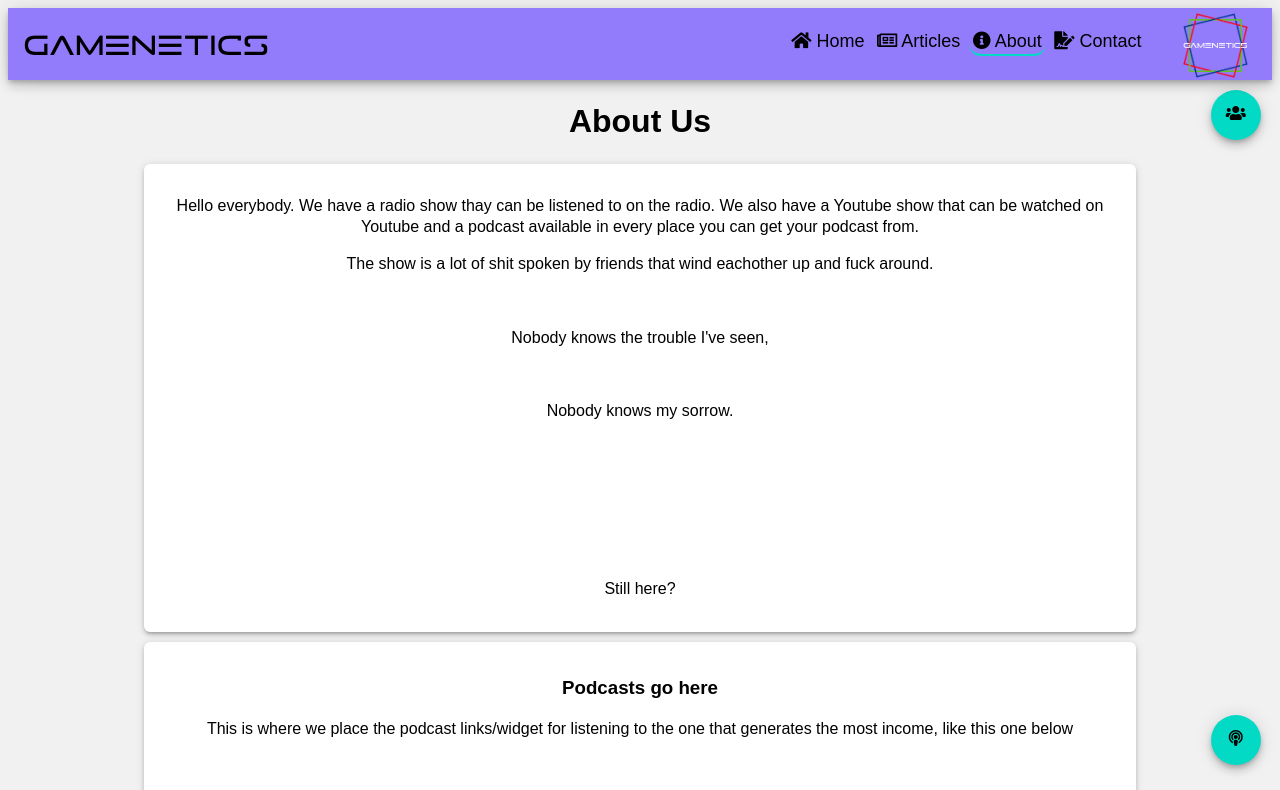
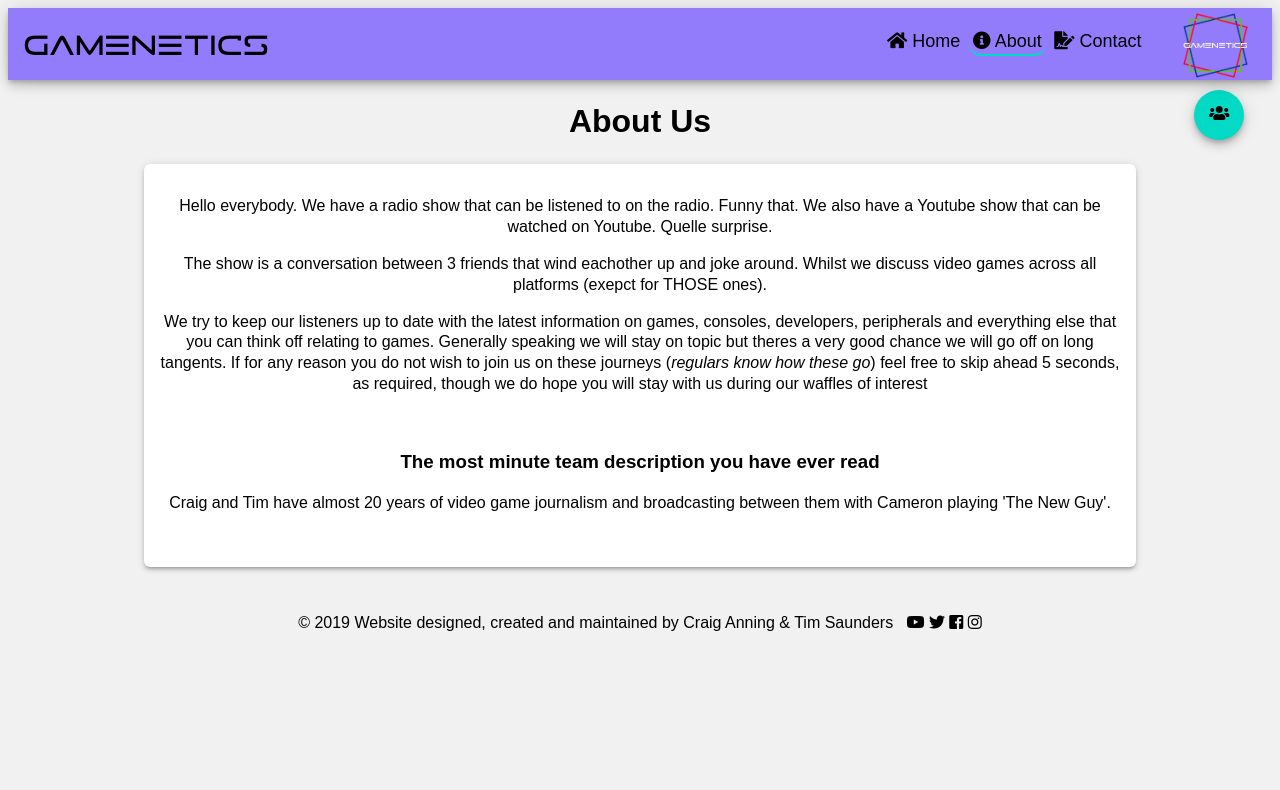
Before and after one commit to MetalHeadCraig/Website, a PHP site: page /about.php in a window 1280 px wide. Shown: the top 790 px of the page. After the commit the page ends 631 px from the top, so only its background shows below. Run offline with PHP 8.4, Linux system fonts and the light colour scheme; some libraries are stand-ins or nearby versions.

Commit message:
Going live

```diff
--- a/about.php
+++ b/about.php
@@ -5,27 +5,24 @@ include 'includes/overall/header.php';
 
     <h1>About Us</h1>
 	<div class="card shadow--3dp">
-	    <p>Hello everybody. We have a radio show thay can be listened to on the radio.
-        We also have a Youtube show that can be watched on Youtube and a podcast available in every place you can get your podcast from.</p>
-        <p>The show is a lot of shit spoken by friends that wind eachother up and fuck around.</p>
+	    <p>Hello everybody. We have a radio show that can be listened to on the radio. Funny that.
+        We also have a Youtube show that can be watched on Youtube. Quelle surprise.</p>
+        <p>The show is a conversation between 3 friends that wind eachother up and joke around.
+        Whilst we discuss video games across all platforms (exepct for THOSE ones).</p>
+        <p>We try to keep our listeners up to date with the latest information on games, consoles, developers, peripherals and everything else that you can think off relating to games.
+        Generally speaking we will stay on topic but theres a very good chance we will go off on long tangents. If for any reason you do not wish to join us on these journeys (<i>regulars know how these go</i>)
+        feel free to skip ahead 5 seconds, as required, though we do hope you will stay with us during our waffles of interest</p>
         <br>
-        <p>Nobody knows the trouble I've seen,</p>
+        <h3>The most minute team description you have ever read</h3>
+        <p>Craig and Tim have almost 20 years of video game journalism and broadcasting between them with Cameron playing 'The New Guy'.</p>
         <br>
-        <p>Nobody knows my sorrow.</p>
+    </div>
+  <!-- <div class="card shadow--3dp">
+       <h3>We podcast too</h3>
+        <p>We also podcast our radio show and YouTube show in all the normal places to get your podcasts from, like this place below</p>
         <br>
-        <br>
-        <br>
-        <br>
-        <br>
-        <br>
-        <p>Still here?</p>
-    </div>
-   <div class="card shadow--3dp">
-       <h3>Podcasts go here</h3>
-        <p>This is where we place the podcast links/widget for listening to the one that generates the most income, like this one below</p>
-        <p>&nbsp;</p>
         <iframe src="https://open.spotify.com/embed/show/3j9nu2qpJrUxEXp5qMudM7" width="500" height="280" frameborder="0" allowtransparency="true" allow="encrypted-media"></iframe>
-    </div>
+    </div> -->
     <br>
 
 <?php include 'includes/overall/footer.php'; ?>
--- a/css/main.css
+++ b/css/main.css
@@ -108,6 +108,12 @@ h1 {
 /* Float articles and social feed side by side */
 .column {
   float: left;
+  width: 100%;
+  padding: 10px;
+}
+
+.scolumn {
+  float: left;
   width: 48%;
   padding: 10px;
 }
@@ -161,7 +167,7 @@ i {
   border-radius: 50%;
   background-color: #03dac5;
   padding: 15px;
-  right: 1.5%;
+  right: 2.8%;
   position: fixed;
   cursor: pointer;
   width: 50px;
@@ -212,7 +218,7 @@ i {
 .fa-google {
   color: #3B5998;
 }
-.fa-podcast {
+.fa-apple {
   color: #D56DFB;
 }
 
--- a/includes/header.php
+++ b/includes/header.php
@@ -3,8 +3,8 @@
 					<div id="nav">
 					<button id="home" onclick="selectButton('#home')" <?php if ($page == "home") {?> class="active" <?php ;} ?>>
 							<a href="../index.php"><i class="fas fa-home"></i> Home</a></button>
-						<button id="articles" onclick="selectButton('#articles')" <?php if ($page == "articles") {?> class="active" <?php ;} ?>>
-							<a href="../articles.php"><i class="far fa-newspaper"></i> Articles</a></button>
+		<!--				<button id="articles" onclick="selectButton('#articles')" <?php if ($page == "articles") {?> class="active" <?php ;} ?>>
+							<a href="../articles.php"><i class="far fa-newspaper"></i> Articles</a></button> -->
 						<button id="about" onclick="selectButton('#about')" <?php if ($page == "about") {?> class="active" <?php ;} ?>>
 							<a href="../about.php"><i class="fas fa-info-circle"></i> About</a></button>
 						<button id="contact" onclick="selectButton('#contact')" <?php if ($page == "contact") {?> class="active" <?php ;} ?>>
--- a/includes/sidebar.php
+++ b/includes/sidebar.php
@@ -3,13 +3,13 @@
         <a href="https://www.youtube.com/channel/UCKm3WCRV3zQoZtlC7KR2dJw"><i class="fab fa-youtube"></i></a>
         <a href="https://twitter.com/snvgs"><i class="fab fa-twitter"></i></a>
         <a href="https://en-gb.facebook.com/pg/SNVGS"><i class="fab fa-facebook-square"></i></a>
-		<a href="https://www.instagram.com/"><i class="fab fa-instagram"></i></a>
+		<!-- <a href="https://www.instagram.com/"><i class="fab fa-instagram"></i></a> -->
     </div></div>
 
-	<i class="fas fa-podcast shadow--6dp" id="podcast-call"></i>
+	<!-- <i class="fas fa-podcast shadow--6dp" id="podcast-call"></i>
 	<div id="pmedia"><div class="podcast shadow--2dp">
 		<a href="#"><i class="fab fa-spotify"></i></a>
 		<a href="#"><i class="fab fa-soundcloud"></i></a>
 		<a href="#"><i class="fab fa-google"></i></a>
-		<a href="#"><i class="fas fa-podcast"></i></a>
-	</div></div>
+		<a href="#"><i class="fab fa-apple"></i></a>
+	</div></div> -->
--- a/index.php
+++ b/index.php
@@ -47,11 +47,11 @@ include 'includes/overall/header.php';
 
 		<div class="row">
 			<center><h3>Social Feed</h3></center>
-  			<div class="column shadow--3dp card">
+  			<div class="scolumn shadow--3dp card">
 					<h4><b>Facebook</b></h4>
 					<iframe src="https://www.facebook.com/plugins/page.php?href=https%3A%2F%2Fwww.facebook.com%2Fsnvgs&tabs=timeline&width=400&height=500&small_header=true&adapt_container_width=true&hide_cover=false&show_facepile=true&appId" width="400" height="500" style="border:none;overflow:hidden" scrolling="no" frameborder="0" allowTransparency="true" allow="encrypted-media"></iframe>
 			</div>
-			<div class="column shadow--3dp card">
+			<div class="scolumn shadow--3dp card">
 					<h4><b>Twitter</b></h4>
 					<a class="twitter-timeline" data-width="400" data-height="500" data-chrome="nofooter" href="https://twitter.com/snvgs?ref_src=twsrc%5Etfw">Tweets by Gamenetics</a> <script async src="https://platform.twitter.com/widgets.js" charset="utf-8"></script>
 			</div>
```
Also changed, not shown: contact.php (+9 -11 lines).
